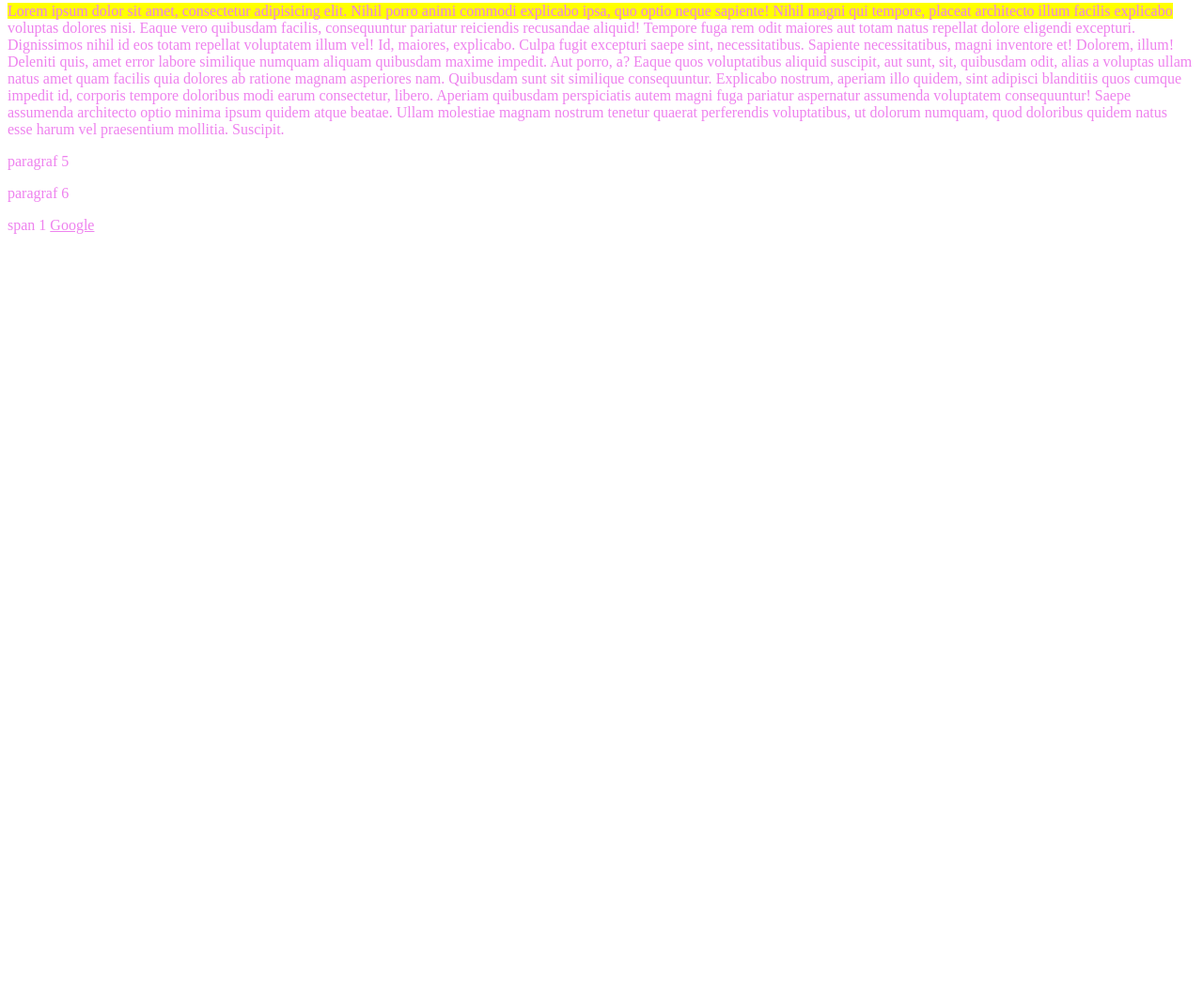
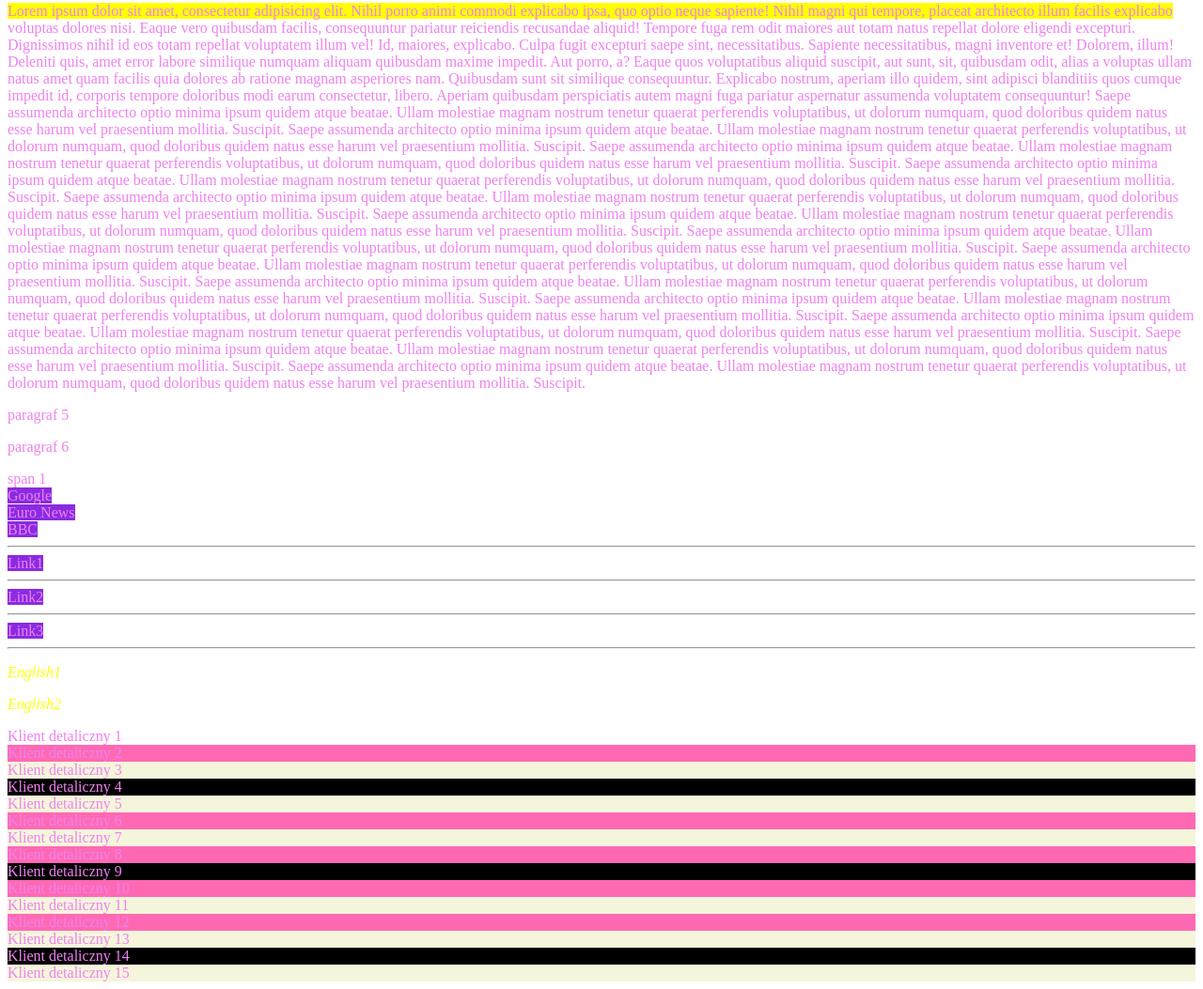
Before and after one commit to mateuszmolka/CSS-Advanced, a plain HTML site: page Materials/Pseudoklasy/index.html in a window 1280 px wide. Shown: the part 115-1168 px from the top of the page at 94% size. Before the commit the page ends 800 px from the top, so only its background shows below. Drawn offline with Linux system fonts and the light colour scheme.

Commit message:
atrybuty

```diff
--- a/Materials/Pseudoklasy/css/style.css
+++ b/Materials/Pseudoklasy/css/style.css
@@ -20,3 +20,43 @@
 #p5::selection{
     background-color: blue;
 }
+a{
+    text-decoration: none;
+}
+a:link{
+    background-color: blueviolet;
+}
+a:visited{
+    color:orange;
+}
+a:hover{
+    text-decoration: underline;
+}
+/*a:active{
+    font-weight: bold;
+}
+a:focus{
+    color: firebrick;
+}
+*/
+#p1:target{
+    display: none;
+}
+
+p:lang(pl){
+    font-style: italic;
+    color: yellow;
+}
+div.klient:nth-child(odd){
+    background-color: beige;
+}
+div.klient:nth-child(even){
+    background-color: hotpink;
+}
+div.klient:first-child{
+    background-color: white;
+}
+
+div.klient:nth-child(5n+4){
+    background-color: black;
+}
--- a/Materials/Pseudoklasy/index.html
+++ b/Materials/Pseudoklasy/index.html
@@ -18,11 +18,50 @@
        <span>Id, maiores, explicabo. Culpa fugit excepturi saepe sint, necessitatibus. Sapiente necessitatibus, magni inventore et! Dolorem, illum! Deleniti quis, amet error labore similique numquam aliquam quibusdam maxime impedit. Aut porro, a?</span>
        <span>Eaque quos voluptatibus aliquid suscipit, aut sunt, sit, quibusdam odit, alias a voluptas ullam natus amet quam facilis quia dolores ab ratione magnam asperiores nam. Quibusdam sunt sit similique consequuntur.</span>
        <span>Explicabo nostrum, aperiam illo quidem, sint adipisci blanditiis quos cumque impedit id, corporis tempore doloribus modi earum consectetur, libero. Aperiam quibusdam perspiciatis autem magni fuga pariatur aspernatur assumenda voluptatem consequuntur!</span>
+       <span>Saepe assumenda architecto optio minima ipsum quidem atque beatae. Ullam molestiae magnam nostrum tenetur quaerat perferendis voluptatibus, ut dolorum numquam, quod doloribus quidem natus esse harum vel praesentium mollitia. Suscipit.</span>
+       <span>Saepe assumenda architecto optio minima ipsum quidem atque beatae. Ullam molestiae magnam nostrum tenetur quaerat perferendis voluptatibus, ut dolorum numquam, quod doloribus quidem natus esse harum vel praesentium mollitia. Suscipit.</span>
+       <span>Saepe assumenda architecto optio minima ipsum quidem atque beatae. Ullam molestiae magnam nostrum tenetur quaerat perferendis voluptatibus, ut dolorum numquam, quod doloribus quidem natus esse harum vel praesentium mollitia. Suscipit.</span>
+       <span>Saepe assumenda architecto optio minima ipsum quidem atque beatae. Ullam molestiae magnam nostrum tenetur quaerat perferendis voluptatibus, ut dolorum numquam, quod doloribus quidem natus esse harum vel praesentium mollitia. Suscipit.</span>
+       <span>Saepe assumenda architecto optio minima ipsum quidem atque beatae. Ullam molestiae magnam nostrum tenetur quaerat perferendis voluptatibus, ut dolorum numquam, quod doloribus quidem natus esse harum vel praesentium mollitia. Suscipit.</span>
+       <span>Saepe assumenda architecto optio minima ipsum quidem atque beatae. Ullam molestiae magnam nostrum tenetur quaerat perferendis voluptatibus, ut dolorum numquam, quod doloribus quidem natus esse harum vel praesentium mollitia. Suscipit.</span>
+       <span>Saepe assumenda architecto optio minima ipsum quidem atque beatae. Ullam molestiae magnam nostrum tenetur quaerat perferendis voluptatibus, ut dolorum numquam, quod doloribus quidem natus esse harum vel praesentium mollitia. Suscipit.</span>
+       <span>Saepe assumenda architecto optio minima ipsum quidem atque beatae. Ullam molestiae magnam nostrum tenetur quaerat perferendis voluptatibus, ut dolorum numquam, quod doloribus quidem natus esse harum vel praesentium mollitia. Suscipit.</span>
+       <span>Saepe assumenda architecto optio minima ipsum quidem atque beatae. Ullam molestiae magnam nostrum tenetur quaerat perferendis voluptatibus, ut dolorum numquam, quod doloribus quidem natus esse harum vel praesentium mollitia. Suscipit.</span>
+       <span>Saepe assumenda architecto optio minima ipsum quidem atque beatae. Ullam molestiae magnam nostrum tenetur quaerat perferendis voluptatibus, ut dolorum numquam, quod doloribus quidem natus esse harum vel praesentium mollitia. Suscipit.</span>
+       <span>Saepe assumenda architecto optio minima ipsum quidem atque beatae. Ullam molestiae magnam nostrum tenetur quaerat perferendis voluptatibus, ut dolorum numquam, quod doloribus quidem natus esse harum vel praesentium mollitia. Suscipit.</span>
+       <span>Saepe assumenda architecto optio minima ipsum quidem atque beatae. Ullam molestiae magnam nostrum tenetur quaerat perferendis voluptatibus, ut dolorum numquam, quod doloribus quidem natus esse harum vel praesentium mollitia. Suscipit.</span>
        <span>Saepe assumenda architecto optio minima ipsum quidem atque beatae. Ullam molestiae magnam nostrum tenetur quaerat perferendis voluptatibus, ut dolorum numquam, quod doloribus quidem natus esse harum vel praesentium mollitia. Suscipit.</span></p>
        <p id="p5">paragraf 5</p>
        <p id="p6">paragraf 6</p>
-       <span>span 1</span>
-       <a href="https://www.google.pl">Google</a>
+       <span>span 1</span><br />
+       <a href="https://www.google.pl">Google</a><br />
+       <a href="http://www.euronews.com/">Euro News</a><br />
+       <a href="https://bbc.com">BBC</a><br> <hr>
+
+       <a href="#p1">Link1</a><br> <hr>
+       <a href="https://bbc.com">Link2</a><br> <hr>
+       <a href="#p3">Link3</a><br> <hr>
+
+       <p lang="pl">English1</p>
+       <p lang="pl">English2</p>
+
+       <div class="tabelka">
+           <div class="klient">Klient detaliczny 1</div>
+           <div class="klient">Klient detaliczny 2</div>
+           <div class="klient">Klient detaliczny 3</div>
+           <div class="klient">Klient detaliczny 4</div>
+           <div class="klient">Klient detaliczny 5</div>
+           <div class="klient">Klient detaliczny 6</div>
+           <div class="klient">Klient detaliczny 7</div>
+           <div class="klient">Klient detaliczny 8</div>
+           <div class="klient">Klient detaliczny 9</div>
+           <div class="klient">Klient detaliczny 10</div>
+           <div class="klient">Klient detaliczny 11</div>
+           <div class="klient">Klient detaliczny 12</div>
+           <div class="klient">Klient detaliczny 13</div>
+           <div class="klient">Klient detaliczny 14</div>
+           <div class="klient">Klient detaliczny 15</div>
+       </div>
    </div>
 </body>
 </html>
```
Also changed, not shown: Materials/Atrybuty/index.html (added, +31 -0 lines), Materials/Atrybuty/css/style.css (added), Materials/Atrybuty/images/0341_Kurs_Angular_JS_1_X_Podstawy_Podstaw.png (added).
